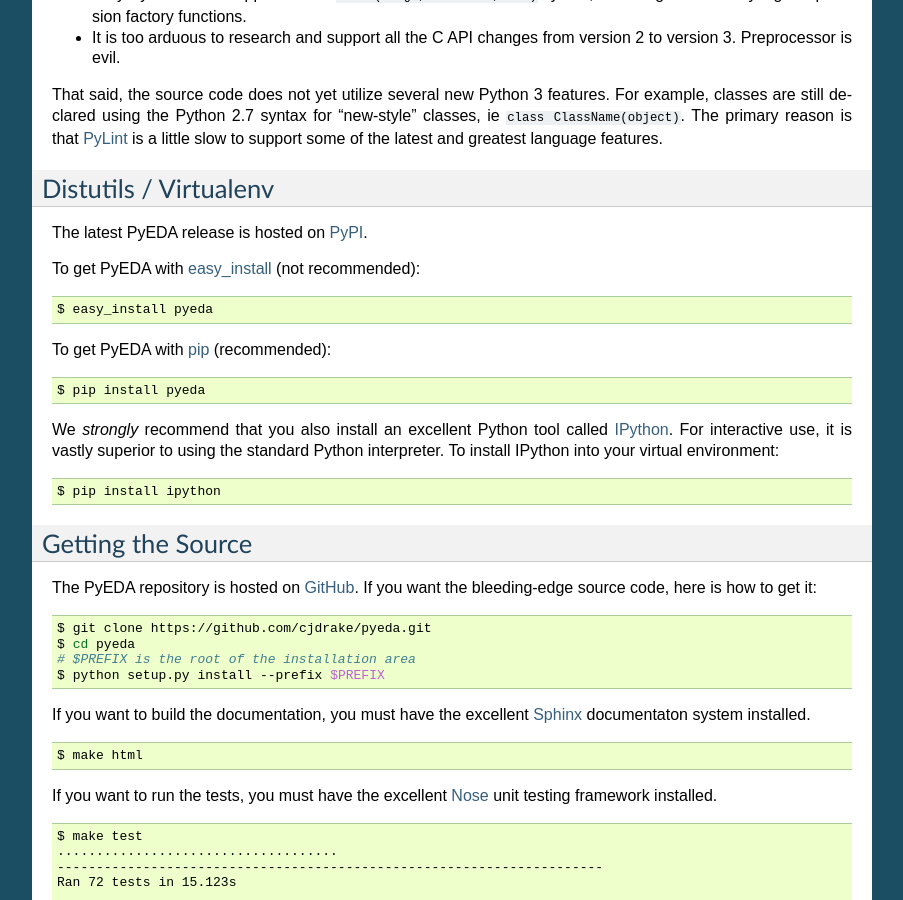
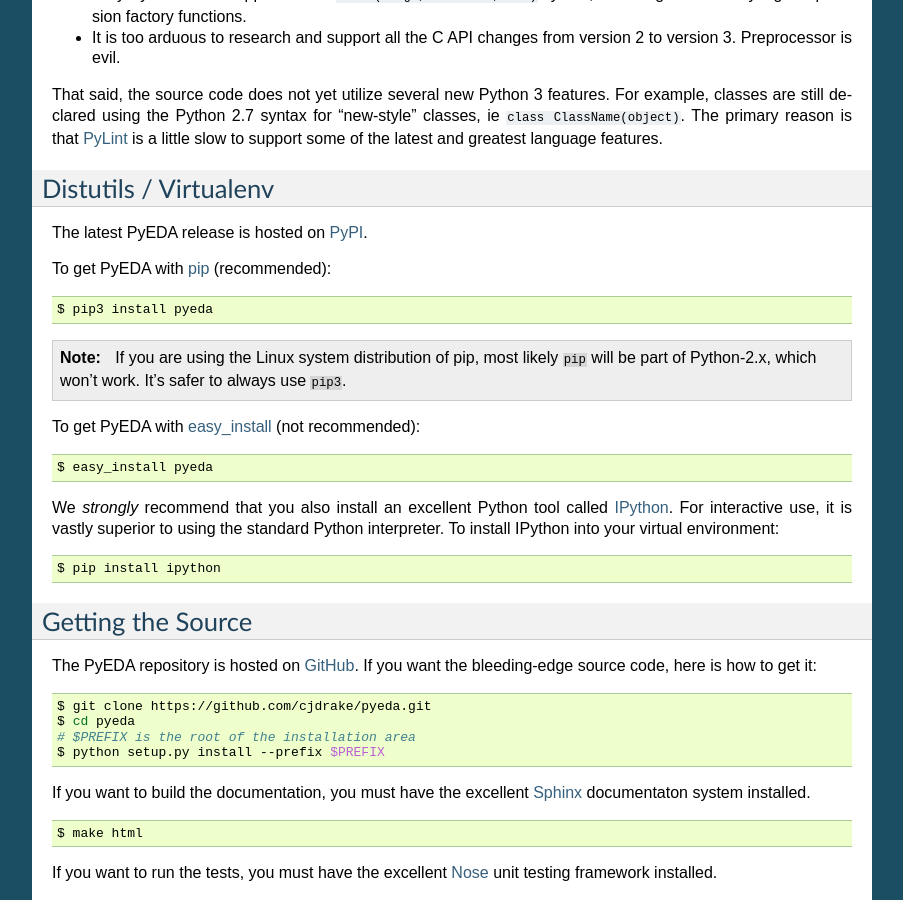
Before and after one commit to cjdrake/pyeda, a Sphinx documentation site: the page built from doc/source/install.rst, in a window 1280 px wide and 900 px high, scrolled down 480 px. Shown: the whole window, without its empty margins (198-1101 px from the left). Built offline with Sphinx 7.4.7, drawn with Linux system fonts in a browser that asks for light colours.

Commit message:
Clarify some info about pip

```diff
--- a/doc/source/install.rst
+++ b/doc/source/install.rst
@@ -48,13 +48,18 @@
 The latest PyEDA release is hosted on
 `PyPI <http://pypi.python.org/pypi/pyeda>`_.
 
+To get PyEDA with `pip`_ (recommended)::
+
+   $ pip3 install pyeda
+
+.. note::
+   If you are using the Linux system distribution of pip,
+   most likely ``pip`` will be part of Python-2.x, which won't work.
+   It's safer to always use ``pip3``.
+
 To get PyEDA with `easy_install`_ (not recommended)::
 
    $ easy_install pyeda
-
-To get PyEDA with `pip`_ (recommended)::
-
-   $ pip install pyeda
 
 We *strongly* recommend that you also install an excellent Python tool called
 `IPython`_.
```
